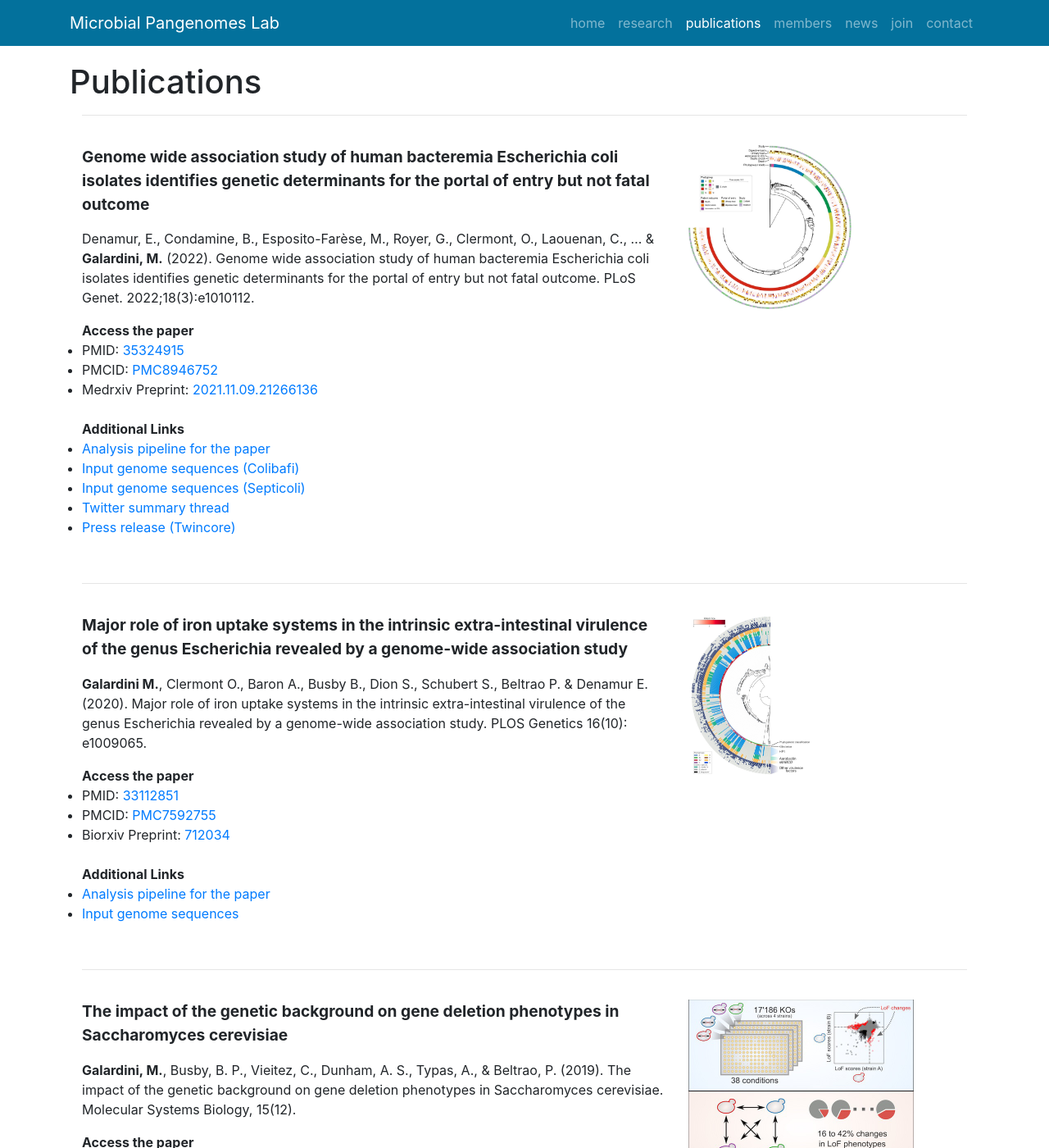
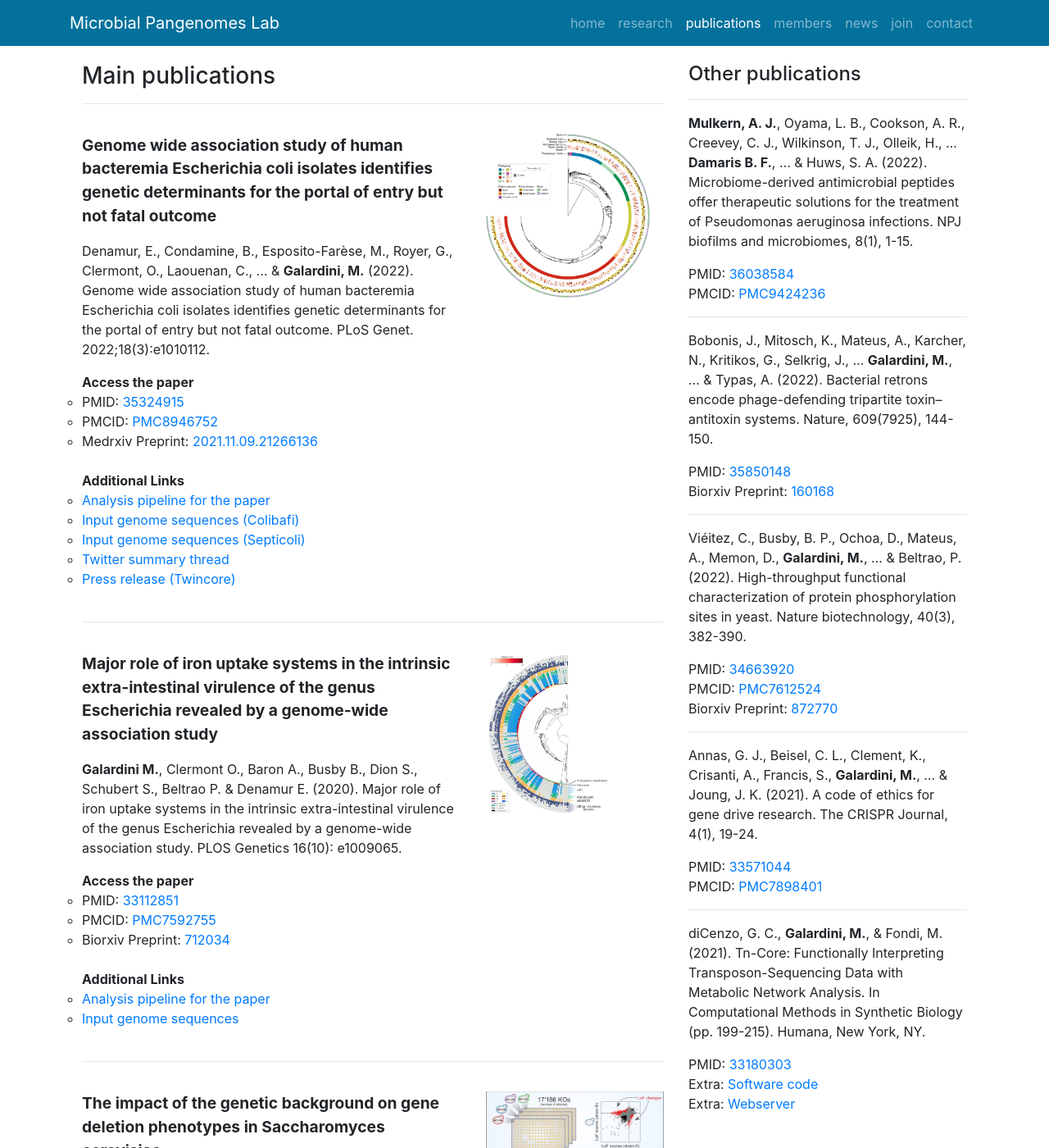
Before and after one commit to microbial-pangenomes-lab/microbial-pangenomes-lab.github.io, a Jekyll site: the page built from publications/index.html, in a window 1280 px wide and 1400 px high. Shown: the whole window at 82% size. Built offline with Jekyll 4.4.1, drawn with Linux system fonts in a browser that asks for light colours; nearby versions of some CDN libraries; comment, search, counter and statistics services are not loaded.

Commit message:
Update publications and its page

```diff
--- /dev/null
+++ b/_data/publications_others.yml
@@ -0,0 +1,82 @@
+# THE WEIRDEST BUG: using escapes requires single-quotes instead of double...
+
+#Style Guide: Publications
+# citation - double quotes, to avoid breaking on names with apostrophes
+# all other sections - indent with 2 spaces, strings in single quotes
+
+#Names of lab members should be bolded using the following convention: **Surname FM**.
+#If there are multiple lab members in a row, include them in one set of double asterisk pairs.
+#Use &#42; to add an asterisk denoting co-first/corresponding author. Otherwise, bolding of names using **Surname FM** will break.
+#For readability of code, start a new line around 140 characters.
+#All images and PDFs should be named using the following convention: surname_YYYY
+
+#Leave PMID and PMCID blank until an ID is assigned.
+
+#Do not include additional subsections if they are not relevant
+#to a publication (PDB, data, Zenodo, etc).
+
+#Order of links: GitHub/Data/Server, Lab Websites (alphabetical order), Facility, Twitter, F1000, News Articles
+#Put article strings in single quotes since they are separated by a colon -- i.e. CNN: Article Name.
+
+#Example Publication
+# - title: "Title here"
+#   citation: "Surname FM, **Fraser JS.** Title of article. *Submitted - Preprint on Biorxiv*. YYYY."
+#   date: 'YYYYMM'
+#   image: '/static/img/pub/surname_YYYY.png'
+#   pmid: '########'
+#   pmcid: 'PMC#######'
+#   biorxiv: 'YYYY.MM.DD.######'
+#   pdf: '/static/pdf/publications/surname_YYYY.pdf'
+#   data:
+#     - '10.11577/1602169'
+#   zenodo:
+#     - code: '3555658'
+#       description: qPTxM code snapshot
+#   links:
+#     - name: Fujimori lab  @ UC San Francisco
+#       url: https://fujimorilab.ucsf.edu
+#     - name: Gonen lab @ UC Los Angeles
+#       url: https://cryoem.ucla.edu/
+#     - name: SACLA XFEL
+#       url: http://xfel.riken.jp/eng/
+#     - name: qPTxM code on GitHub
+#       url: https://github.com/fraser-lab/qptm
+#     - name: Celebratory Tweetstorm by first author First Surname
+#       url: https://twitter.com/LifeHasOrder/status/1172327493451145218
+#     - name: Celebratory Tweetstorm by corresponding author First Surname
+#       url: https://twitter.com/mctucsf/status/1172334750205218816
+
+ - title: "Microbiome-derived antimicrobial peptides offer therapeutic solutions for the treatment of Pseudomonas aeruginosa infections"
+   citation: "**Mulkern, A. J.**, Oyama, L. B., Cookson, A. R., Creevey, C. J., Wilkinson, T. J., Olleik, H., ... **Damaris B. F.**, ... & Huws, S. A. (2022). Microbiome-derived antimicrobial peptides offer therapeutic solutions for the treatment of Pseudomonas aeruginosa infections. NPJ biofilms and microbiomes, 8(1), 1-15."
+   date: '202208'
+   pmid: '36038584'
+   pmcid: 'PMC9424236'
+
+ - title: "Bacterial retrons encode phage-defending tripartite toxin–antitoxin systems"
+   citation: "Bobonis, J., Mitosch, K., Mateus, A., Karcher, N., Kritikos, G., Selkrig, J., ... **Galardini, M.**, ... & Typas, A. (2022). Bacterial retrons encode phage-defending tripartite toxin–antitoxin systems. Nature, 609(7925), 144-150."
+   date: '202207'
+   pmid: '35850148'
+   biorxiv: '160168'
+
+ - title: "High-throughput functional characterization of protein phosphorylation sites in yeast"
+   citation: "Viéitez, C., Busby, B. P., Ochoa, D., Mateus, A., Memon, D., **Galardini, M.**, ... & Beltrao, P. (2022). High-throughput functional characterization of protein phosphorylation sites in yeast. Nature biotechnology, 40(3), 382-390."
+   date: '202203'
+   pmid: '34663920'
+   pmcid: 'PMC7612524'
+   biorxiv: '872770'
+
+ - title: "A code of ethics for gene drive research"
+   citation: "Annas, G. J., Beisel, C. L., Clement, K., Crisanti, A., Francis, S., **Galardini, M.**, ... & Joung, J. K. (2021). A code of ethics for gene drive research. The CRISPR Journal, 4(1), 19-24."
+   date: '202102'
+   pmid: '33571044'
+   pmcid: 'PMC7898401'
+
+ - title: "Tn-Core: Functionally Interpreting Transposon-Sequencing Data with Metabolic Network Analysis"
+   citation: "diCenzo, G. C., **Galardini, M.**, & Fondi, M. (2021). Tn-Core: Functionally Interpreting Transposon-Sequencing Data with Metabolic Network Analysis. In Computational Methods in Synthetic Biology (pp. 199-215). Humana, New York, NY."
+   date: '202011'
+   pmid: '33180303'
+   links:
+     - name: Software code
+       url: https://github.com/diCenzo-GC/Tn-Core
+     - name: Webserver
+       url: http://combo.dbe.unifi.it/tncore
--- a/publications/index.html
+++ b/publications/index.html
@@ -4,8 +4,10 @@ layout: default
 group: publications
 ---
 
-<h1>Publications</h1>
-<div class="container-fluid">
+<div class="container">
+<div class="row">
+	<ul class="col-sm-8">
+    <h3>Main publications</h3>
 
 {% for publication in site.data.publications %}
 <hr>
@@ -92,4 +94,94 @@ group: publications
 	</div>
 </div> <br>
 {% endfor %}
+    </ul>
+	<ul class="col-sm-4">
+        <h4>Other publications</h4>
+{% for publication in site.data.publications_others %}
+<hr>
+    <div>{{ publication.citation | markdownify }}</div>
+
+        <!--From the previous labs?
+        {% if publication.previous %}
+        <p class="text-muted">(this publication predates the Microbial Pangenomes Lab but it is relevant to its research interests)</p>
+        {% endif %}
+        -->
+
+        <!--PMID-->
+        {% if publication.pmid %}
+        PMID: <a href="http://www.ncbi.nlm.nih.gov/pubmed/{{publication.pmid}}" alt = "pubmed link: {{publication.pmid}}"> {{publication.pmid}}</a>
+        </br>
+        {% endif %}
+
+        <!--PMCID - optional -->
+        {% if publication.pmcid %}
+        PMCID: <a href="http://www.ncbi.nlm.nih.gov/pmc/articles/{{publication.pmcid}}" alt = "pubmed central link: {{publication.pmcid}}"> {{publication.pmcid}}</a>
+        <br>
+        {% endif %}
+
+        <!--Biorxiv - optional -->
+        {% if publication.biorxiv %}
+        Biorxiv Preprint: <a href="http://dx.doi.org/10.1101/{{publication.biorxiv}}" alt = "biorxiv preprint link: {{publication.biorxiv}}"> {{publication.biorxiv | split: "." | last }}</a>
+        <br>
+        {% endif %}
+
+        <!--Medrxiv - optional -->
+        {% if publication.medrxiv %}
+        Medrxiv Preprint: <a href="http://dx.doi.org/10.1101/{{publication.medrxiv}}" alt = "medrxiv preprint link: {{publication.medrxiv}}"> {{publication.medrxiv}}</a>
+        <br>
+        {% endif %}
+
+        <!--Arxiv - optional -->
+        {% if publication.arxiv %}
+        arXiv Preprint: <a href="https://arxiv.org/abs/{{publication.arxiv}}" alt = "arxiv preprint link: {{publication.arxiv}}"> {{publication.arxiv}}</a>
+        <br>
+        {% endif %}
+
+        <!--Chemrxiv - optional -->
+        {% if publication.chemrxiv %}
+        ChemRxiv Preprint: <a href=" https://doi.org/10.26434/chemrxiv.{{publication.chemrxiv}}" alt = "chemrxiv preprint link: {{publication.chemrxiv}}"> {{publication.chemrxiv}}</a>
+        <br>
+        {% endif %}
+
+        <!-- PDF -->
+        {% if publication.pdf %}
+        <a href="{{publication.pdf}}" alt = "PDF"> Full Text</a>
+        <br>
+        {% endif %}
+
+        <!-- Datasets - optional -->
+        {% if publication.data %}
+        Online Dataset{% if publication.data.size > 1 %}s{% endif %}:
+            {% if publication.data.size > 1 %}
+            <ul>
+                {% for dataset in publication.data %}
+                <a href="http://dx.doi.org/{{dataset}}" alt = "sbgrid data repository">doi:{{dataset}}</a></li>
+                <br>
+                {% endfor %}
+            </ul>
+            {% else %}
+            <a href="http://dx.doi.org/{{publication.data}}" alt = "sbgrid data repository">doi:{{publication.data}}</a>
+            {% endif %}
+        <br>
+        {% endif %}
+
+        <!--zenodo records - optional-->
+        {% if publication.zenodo %}
+        Zenodo Record{% if publication.zenodo.size > 1 %}s{% endif %}:
+            {% for record in publication.zenodo %}
+            <a href="https://doi.org/10.5281/zenodo.{{record.code}}"><img src="https://zenodo.org/badge/DOI/10.5281/zenodo.{{record.code}}.svg" alt="DOI"></a>{% if record.description %} ({{record.description}}){% endif %}{% unless forloop.last %}, {% endunless %}
+            {% endfor %}
+        <br>
+        {% endif %}
+
+        <!--Extra junk-->
+        {% if publication.links %}
+        {% for link in publication.links %}
+        Extra: <a href="{{link.url}}" alt="{{link.name}}">{{link.name}}</a>
+        <br>
+        {% endfor %}
+        {% endif %}
+{% endfor %}
+    </ul>
 </div>
+</div>
```
